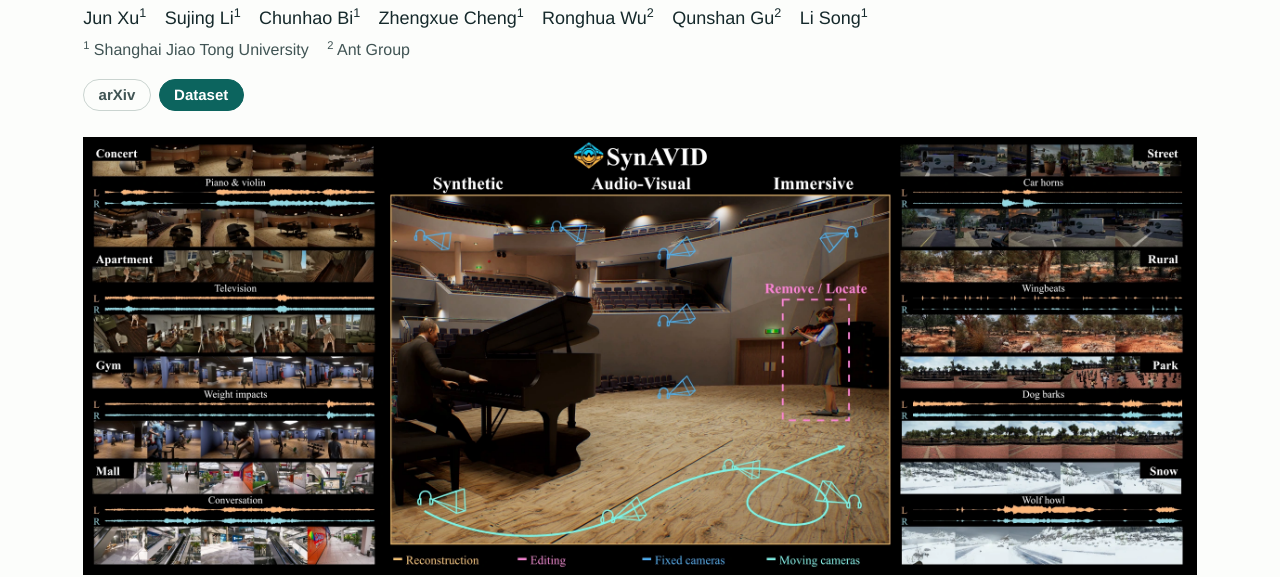
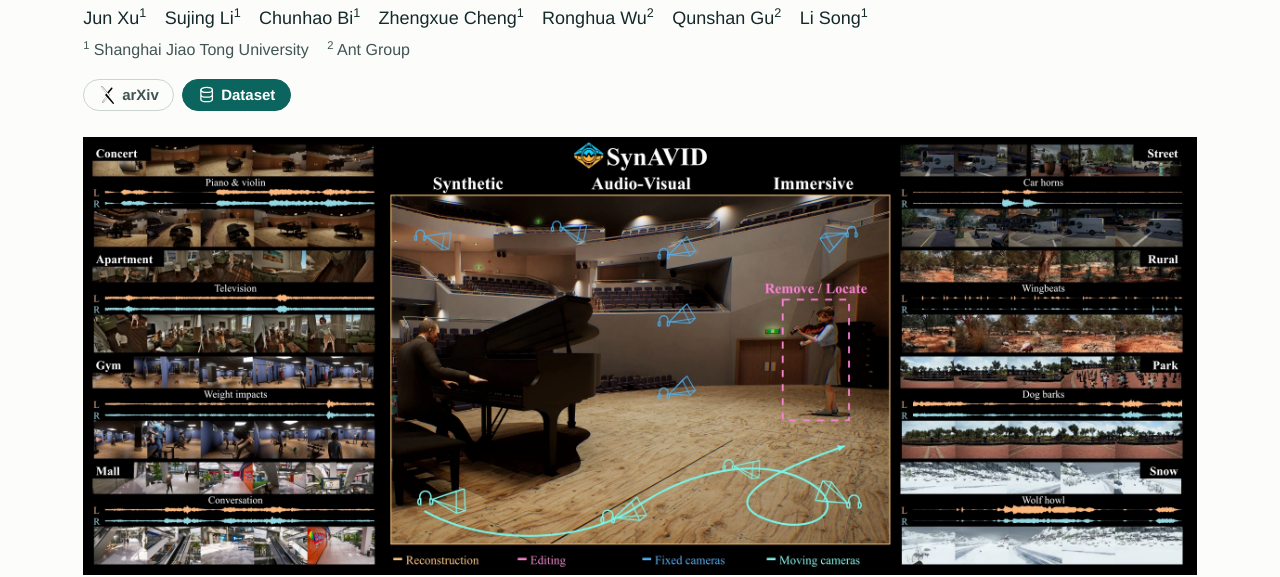
Before and after one commit to Avery-xu/synavid-project, a plain HTML site: page index.html in a window 1280 px wide. Shown: the part 244-821 px from the top of the page. Drawn offline with Linux system fonts and the light colour scheme.

Commit message:
Add arXiv and dataset icons to the project resource buttons

```diff
--- a/index.html
+++ b/index.html
@@ -23,8 +23,14 @@
     </ul>
   </div>
   <div class="project-links" role="group" aria-label="Project resources">
-    <button type="button" disabled>arXiv</button>
-    <a href="https://medialab.sjtu.edu.cn/files/SynAVID/">Dataset</a>
+    <button type="button" disabled><img src="assets/arxiv.svg" width="18" height="18" alt="">arXiv</button>
+    <a href="https://medialab.sjtu.edu.cn/files/SynAVID/">
+      <svg width="18" height="18" viewBox="0 0 24 24" fill="none" stroke="currentColor" stroke-width="1.8" stroke-linecap="round" aria-hidden="true" focusable="false">
+        <ellipse cx="12" cy="5.5" rx="8" ry="3.5"/>
+        <path d="M4 5.5v12.8c0 2 3.6 3.5 8 3.5s8-1.5 8-3.5V5.5M4 12c0 2 3.6 3.5 8 3.5s8-1.5 8-3.5"/>
+      </svg>
+      Dataset
+    </a>
   </div>
 </header>
 <figure class="photo" id="teaser">
--- a/project.css
+++ b/project.css
@@ -14,7 +14,8 @@ a{color:var(--teal);text-underline-offset:.2em}.mast a{text-decoration:none}.mas
 .byline .authors{font-size:1.125rem}.authors li{white-space:nowrap}
 .byline .affiliations{margin-top:.25rem;font-size:1rem;color:#405454}
 .project-links{grid-column:1/-1;display:flex;gap:.5rem;flex-wrap:wrap}
-.project-links a,.project-links button:disabled{appearance:none;border:1px solid var(--rule);border-radius:2rem;background:transparent;color:#405454;opacity:1;font:600 .9375rem/1.3 var(--sans);padding:.32rem .9rem}
+.project-links a,.project-links button:disabled{display:inline-flex;align-items:center;gap:.42em;appearance:none;border:1px solid var(--rule);border-radius:2rem;background:transparent;color:#405454;opacity:1;font:600 .9375rem/1.3 var(--sans);padding:.32rem .9rem}
+.project-links img,.project-links svg{width:1.15em;height:1.15em;flex:none}
 .project-links a{background:var(--teal);border-color:var(--teal);color:white;text-decoration:none}.project-links a:hover,.project-links a:focus-visible{text-decoration:underline}
 .credit-sources{display:block;overflow-wrap:anywhere;color:#405454}
 .showcase>section{border-top:1px solid var(--rule);margin:2.1rem 0;padding-top:1.4rem}.showcase>.tour{position:relative;margin-top:0}
```
Also changed, not shown: assets/arxiv.svg (added).
